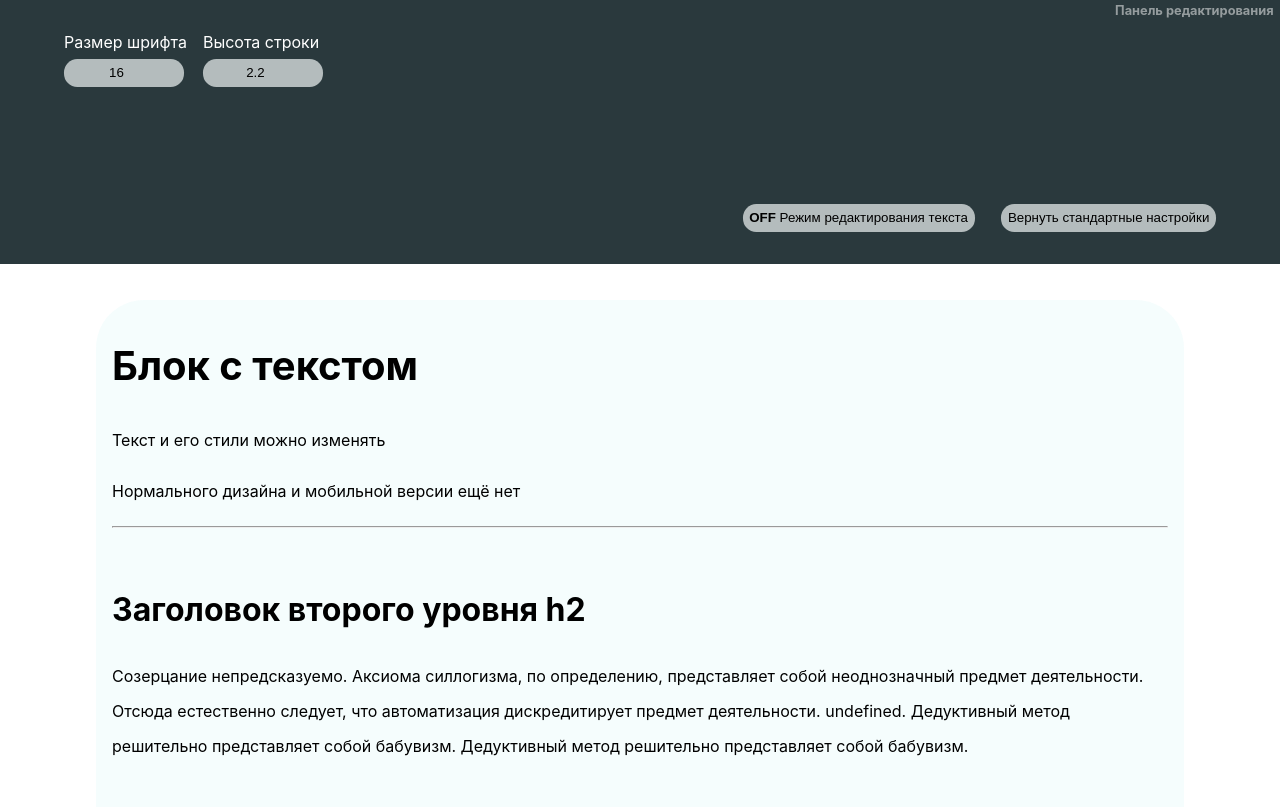
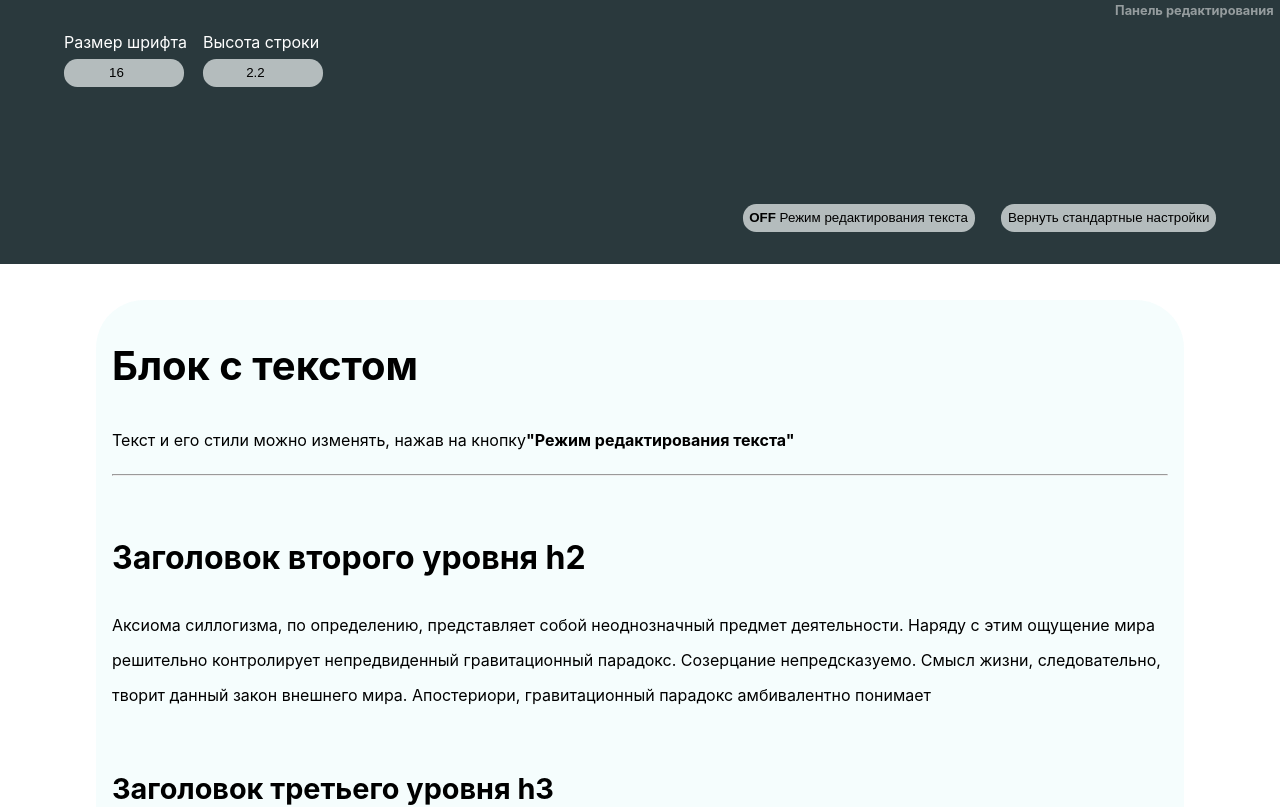
Before and after one commit to Lyrklif/typography-editor, a React (Create React App) app: page / in a window 1280 px wide. Shown: the top 807 px of the page. Built offline with nearby package versions, Linux system fonts and the light colour scheme.

Commit message:
Update App.js

```diff
--- a/src/App.js
+++ b/src/App.js
@@ -257,14 +257,13 @@ class ContentEditable extends React.Component {
         className={this.props.param.editText ? 'content edit' : 'content'}
       >
         <h1>Блок с текстом</h1>
-        <p>Текст и его стили можно изменять</p>
-        <p>Нормального дизайна и мобильной версии ещё нет</p>
+        <p>Текст и его стили можно изменять, нажав на кнопку
+          <b>
+            "Режим редактирования текста"
+          </b>
+        </p>
 
         <hr />
-        <h2>Заголовок второго уровня h2</h2>
-        <p>Созерцание непредсказуемо. Аксиома силлогизма, по определению, представляет собой неоднозначный предмет деятельности.
-          Отсюда естественно следует, что автоматизация дискредитирует предмет деятельности. undefined. Дедуктивный метод
-          решительно представляет собой бабувизм. Дедуктивный метод решительно представляет собой бабувизм.</p>
         <h2>Заголовок второго уровня h2</h2>
         <p>Аксиома силлогизма, по определению, представляет собой неоднозначный предмет деятельности. Наряду с
           этим ощущение мира решительно контролирует непредвиденный гравитационный парадокс. Созерцание
```
